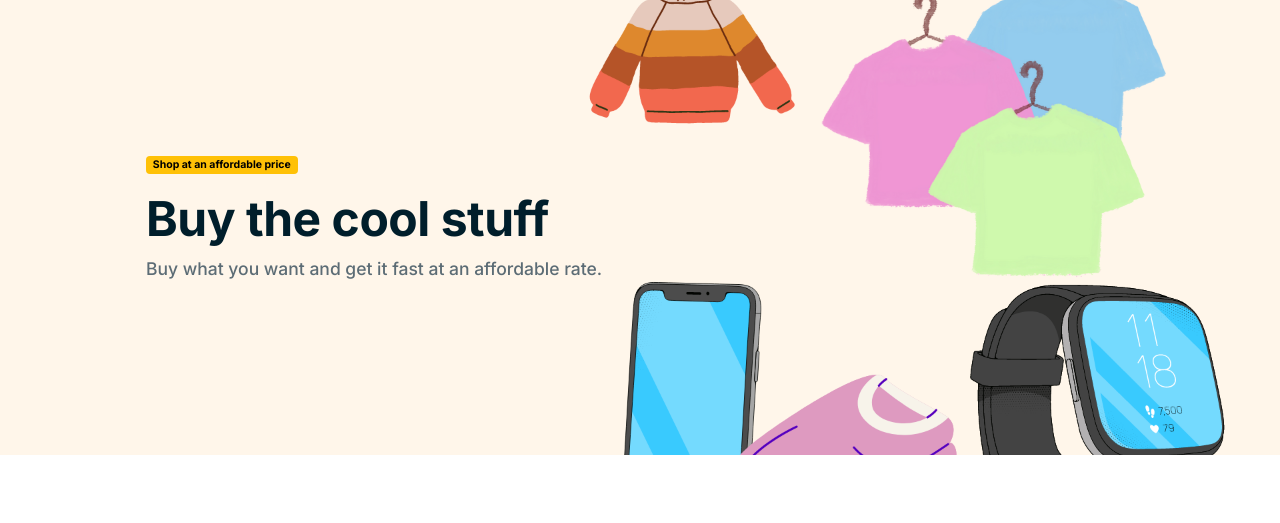
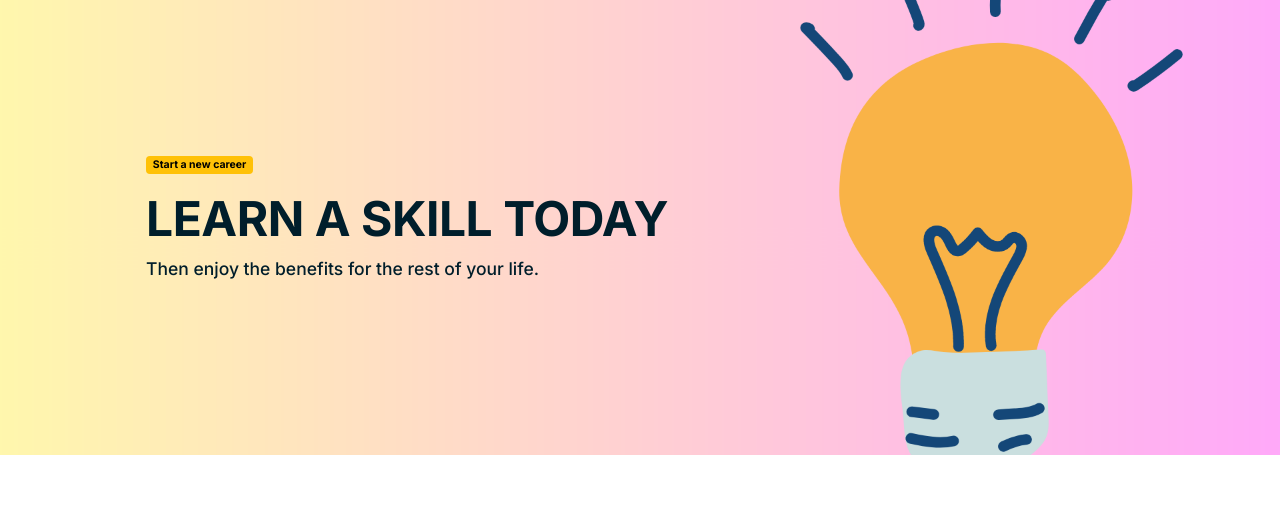
Before and after one commit to Maxzeno/sales_page, a Django app: page / in a window 1280 px wide. Shown: the top 523 px of the page. Run offline with Django 4.2, Linux system fonts and the light colour scheme; data comes from the database, SQL or seed files in the repository; data that the repository does not hold is empty; some libraries are stand-ins or nearby versions.

Commit message:
changed the hero image

```diff
--- a/templates/base.html
+++ b/templates/base.html
@@ -25,6 +25,7 @@
         gtag('config', 'G-M8S4MT3EYG');
     </script>
 
+    <link rel="shortcut icon" type="image/x-icon" href="{% static 'img/icon2.png' %}">
 
     <!-- Libs CSS -->
     <link href="{% static 'assets/libs/bootstrap-icons/font/bootstrap-icons.css' %}" rel="stylesheet">
--- a/templates/main/index.html
+++ b/templates/main/index.html
@@ -5,13 +5,13 @@
 {% block content %}
 <main>
     <section class="py-lg-16 py-10"
-            style="background: url({% static 'img/hero custom.png' %})no-repeat; background-position: center; background-size: cover;">
+            style="background: url({% static 'img/hero7.png' %})no-repeat; background-position: center; background-size: cover;">
       <div class="container">
 
         <div class="ps-lg-12 py-lg-7 col-xxl-5 col-md-7 py-14 px-8 text-xs-center">
-          <span class="badge text-bg-warning">Shop at an affordable price</span>
-          <h2 class="text-dark display-5 fw-bold mt-4">Buy the cool stuff</h2>
-          <p class="lead">Buy what you want and get it fast at an affordable rate.</p>
+          <span class="badge text-bg-warning">Start a new career</span>
+          <h2 class="text-dark display-5 fw-bold mt-4">LEARN A SKILL TODAY</h2>
+          <p class="lead text-dark">Then enjoy the benefits for the rest of your life.</p>
         </div>
 
       </div>
```
Also changed, not shown: static/img/20230406-125821.png (added), static/img/20230406-183046.png (added), static/img/hero.png (added), static/img/hero5.jpg (added), static/img/hero6.png (added), static/img/hero7.png (added), static/img/icon nobg-crop.png (deleted), static/img/icon-sm nobg.png (deleted), static/img/icon-sm.png (deleted), static/img/icon.png, static/img/icon2.png (added), static/img/logo nobg.png (deleted), static/img/logo-removebg-crop.png (deleted), static/img/logo-removebg.png (deleted), 1 more files.
